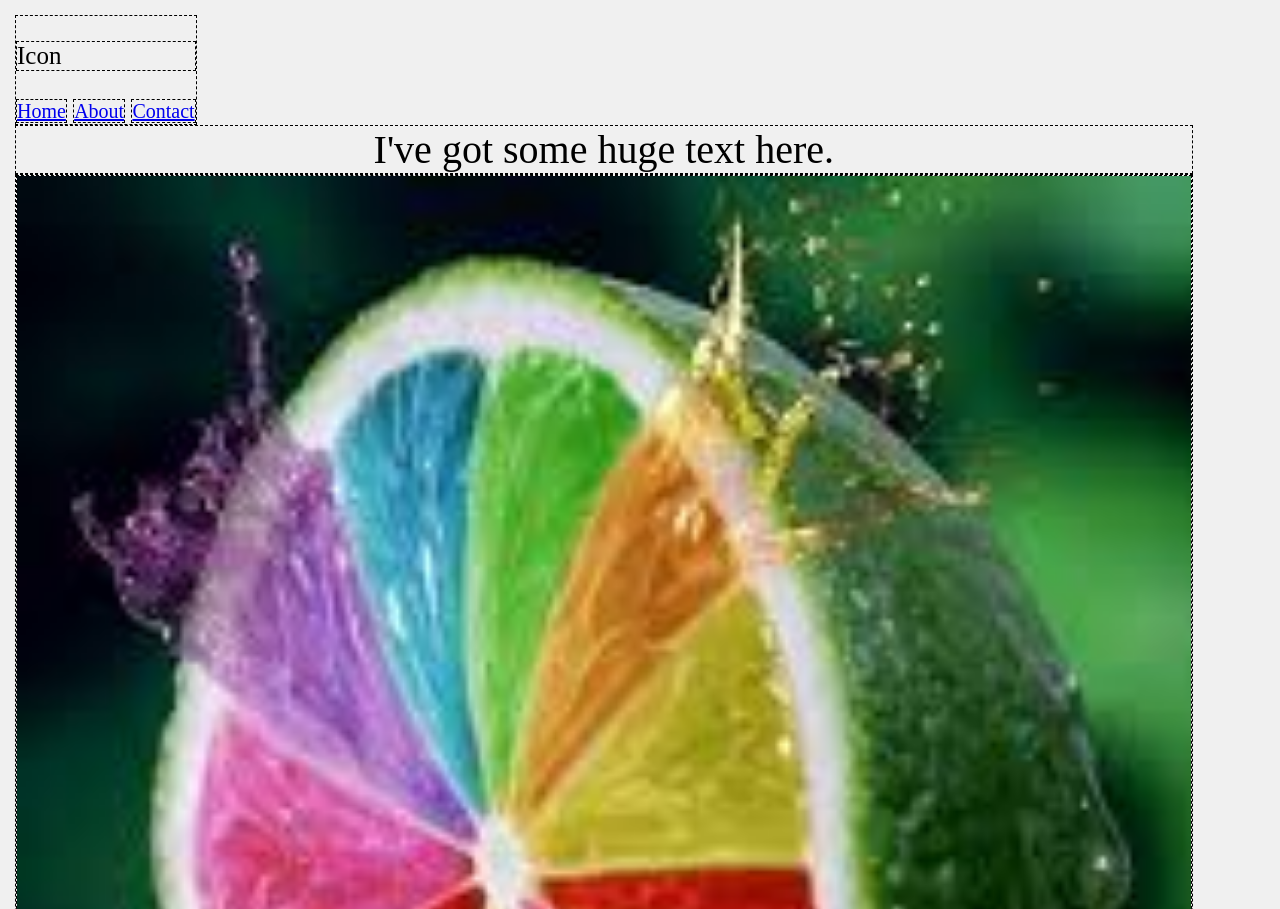
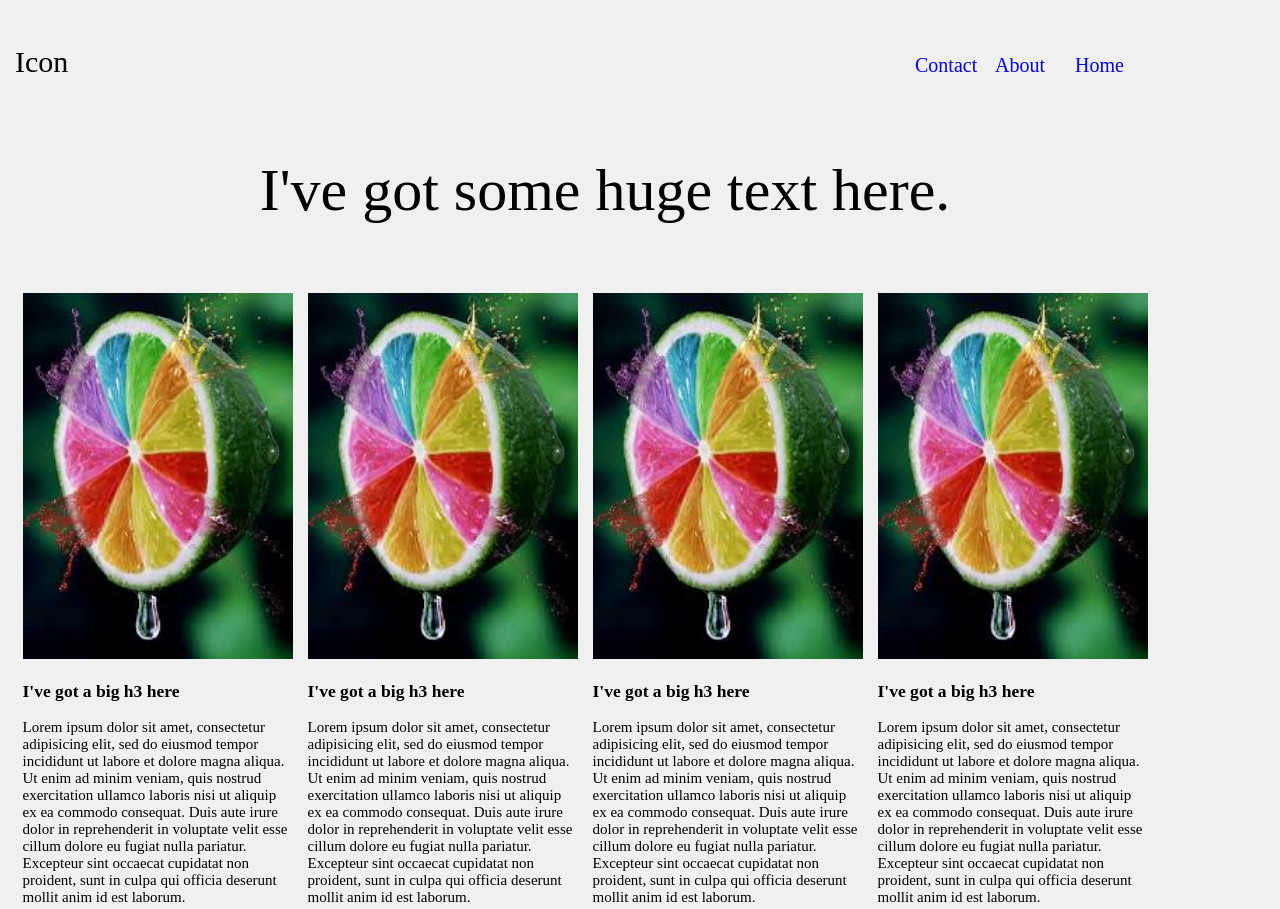
Before and after one commit to chrisberry321/responsivedivs, a plain HTML site: page featureItems.html in a window 1280 px wide. Shown: the top 909 px of the page. Drawn offline with Linux system fonts and the light colour scheme.

Commit message:
add featureItemStyles media queries

```diff
--- a/css/featuredItemStyles.css
+++ b/css/featuredItemStyles.css
@@ -12,10 +12,10 @@ html, body {
 }
 
 
-*:not(body):not(html) {
+/**:not(body):not(html) {
   box-sizing:border-box;
   border:1px dashed #000;
-}
+}*/
 
 body {
   background-color: #F0F0F0;
@@ -23,11 +23,14 @@ body {
   width: 100vw;
   font-size: 15px;
   margin: 1em;
+  max-width: 1200px;
 }
 
 header {
   float: left;
   font-size: 25px;
+  margin: 0;
+  height: 60px;
 }
 header a {
   display: inline;
@@ -38,10 +41,48 @@ header a {
   clear: both;
   text-align: center;
   width: 92vw;
+  padding: 1.35em 0 1em;
+  margin-top: 20px;
 }
 .columns {
   width: 92vw;
+  max-width: 375px;
 }
 img {
   width: 100%;
+  max-width: 375px;
 }
+
+@media screen and (min-width:780px) {
+
+  header {
+    position: relative;
+    width: 95%;
+
+  }
+  header a {
+    position: relative;
+    top: -55px;
+    width: 80px;
+    float: right;
+    text-decoration: none;
+    padding-right: 10px;
+  }
+  .columns {
+    float: left;
+    margin: .5em;
+  }
+}
+@media screen and (min-width:1140px) {
+  header p{
+    font-size: 30px;
+  }
+  .bigText {
+    font-size: 60px;
+    max-width: 1000px;
+    padding-left: 180px;
+  }
+  .columns {
+    width: 270px;
+  }
+}
```
